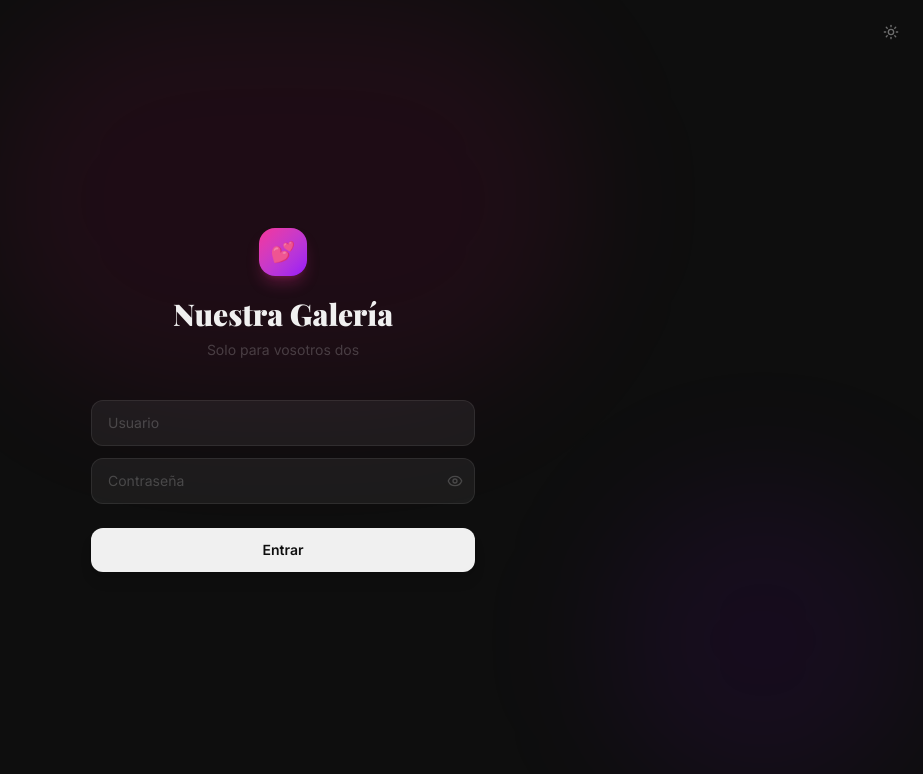
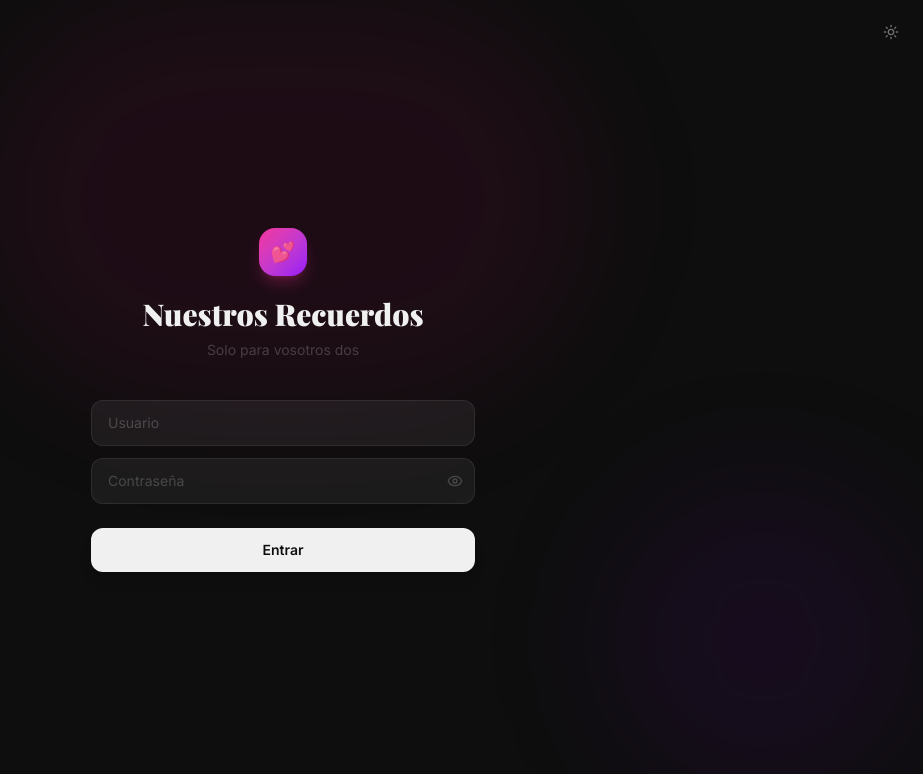
Before and after one commit to YerayAndSilvia/photo-gallery, a React (Vite) app: page /photo-gallery/login in a window 1280 px wide. Shown: the top 774 px of the page, without its empty margins (357-1280 px from the left). Built offline with nearby package versions, Linux system fonts and the light colour scheme; no server answers; the database is empty.

Commit message:
Last Update Until...

```diff
--- a/index.html
+++ b/index.html
@@ -4,8 +4,8 @@
     <meta charset="UTF-8" />
     <link rel="icon" type="image/svg+xml" href="/photo-gallery/favicon.svg" />
     <meta name="viewport" content="width=device-width, initial-scale=1.0" />
-    <meta name="description" content="Nuestra galería de fotos — Yeray y Silvia" />
-    <title>Nuestra Galería 💕</title>
+    <meta name="description" content="Nuestros Recuerdos — Yeray y Silvia" />
+    <title>Nuestros Recuerdos 💕</title>
     <script>
       // GitHub Pages SPA redirect — restaura la ruta original desde el query string
       (function(l) {
--- a/src/components/Layout.jsx
+++ b/src/components/Layout.jsx
@@ -3,6 +3,7 @@ import { Link, useNavigate, useLocation } from 'react-router-dom'
 import { useAuth } from '../context/AuthContext'
 import { PlusCircle, LayoutGrid, LogOut, CalendarDays, Pencil, Trash2, Heart } from 'lucide-react'
 import ThemeToggle from './ThemeToggle'
+import HeartsBackground from './HeartsBackground'
 
 function toBase64(file) {
   return new Promise((resolve, reject) => {
@@ -95,6 +96,7 @@ export default function Layout({ children }) {
 
   return (
     <div className="min-h-screen flex" style={{ background: 'var(--bg)' }}>
+      {isSilvia && <HeartsBackground />}
       <input ref={fileInputRef} type="file" accept="image/*" className="hidden" onChange={handleFileChange} />
 
       {/* ── Sidebar desktop ─────────────────────────────── */}
@@ -107,8 +109,8 @@ export default function Layout({ children }) {
             <Heart className="w-4 h-4 text-white fill-white" />
           </div>
           <div className="leading-none">
-            <p className="font-display font-black text-sm" style={{ color: 'var(--text)' }}>Nuestra</p>
-            <p className="font-display font-black text-sm" style={{ color: 'var(--text)' }}>Galería{isSilvia ? ' 💕' : ''}</p>
+            <p className="font-display font-black text-sm" style={{ color: 'var(--text)' }}>Nuestros</p>
+            <p className="font-display font-black text-sm" style={{ color: 'var(--text)' }}>Recuerdos{isSilvia ? ' 💕' : ''}</p>
           </div>
         </Link>
 
@@ -175,7 +177,7 @@ export default function Layout({ children }) {
               <Heart className="w-3.5 h-3.5 text-white fill-white" />
             </div>
             <span className="font-display font-black text-sm" style={{ color: 'var(--text)' }}>
-              {isSilvia ? 'Nuestra Galería 💕' : 'Nuestra Galería'}
+              {isSilvia ? 'Nuestros Recuerdos 💕' : 'Nuestros Recuerdos'}
             </span>
           </Link>
           <div className="flex items-center gap-1">
@@ -201,7 +203,7 @@ export default function Layout({ children }) {
         </main>
 
         <footer className="text-center py-5 text-[11px] font-display" style={{ color: 'var(--text-faint)' }}>
-          {isSilvia ? '💕 Hecho con mucho amor para Silvia 💕' : 'Hecho con 💕 para Yeray y Silvia'}
+          {'💕 Hecho con amor para guardar nuestros recuerdos 💕'}
         </footer>
       </div>
 
--- a/src/pages/Home.jsx
+++ b/src/pages/Home.jsx
@@ -422,7 +422,7 @@ export default function Home() {
           <div style={{ opacity: introDone ? 1 : 0, transition: 'opacity 0.3s ease' }}>
             <p className="text-[11px] font-semibold text-pink-400/80 uppercase tracking-[0.2em] mb-2">Álbum personal</p>
             <h1 className="font-display font-black text-4xl sm:text-5xl leading-none" style={{ color: 'var(--text)' }}>
-              Nuestra<br />Galería
+              Nuestros<br />Recuerdos
             </h1>
           </div>
           <Link to="/upload"
--- a/src/pages/Login.jsx
+++ b/src/pages/Login.jsx
@@ -51,7 +51,7 @@ export default function Login() {
             <span className="text-xl">💕</span>
           </div>
           <h1 className="font-display font-black text-3xl leading-tight" style={{ color: 'var(--text)' }}>
-            Nuestra Galería
+            Nuestros Recuerdos
           </h1>
           <p className="text-sm mt-1.5" style={{ color: 'var(--text-faint)' }}>Solo para vosotros dos</p>
         </div>
```
